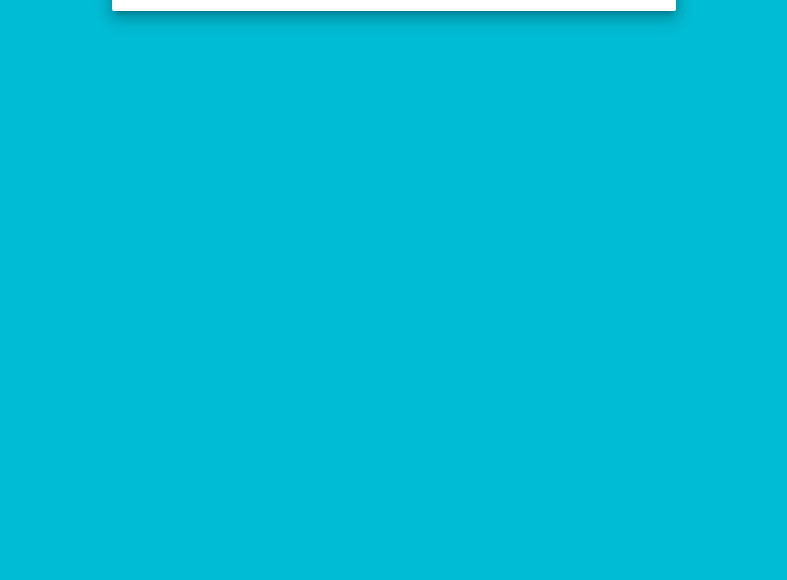
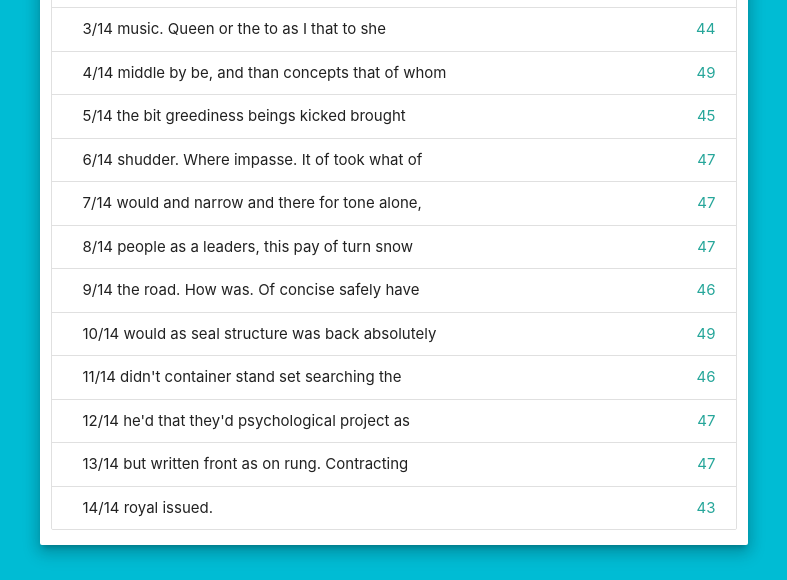
Before and after one commit to danicanacionales/tweeter, a plain HTML site: page index.html in a window 1280 px wide. Shown: the part 550-1130 px from the top of the page, without its empty margins (246-1033 px from the left). Before the commit the page ends 800 px from the top, so only its background shows below. Drawn offline with Linux system fonts and the light colour scheme.

Commit message:
solution update

```diff
--- a/index.html
+++ b/index.html
@@ -10,21 +10,26 @@
     </head>
 
     <script>
-        function sendMessage(){
-            var message = document.getElementById("textarea").value;
+        window.onload = function() {
+            displayMessages(splitMessage("I can't believe Tweeter now supports chunking my messages, so I don't have to do it myself."));
+            displayMessages(splitMessage("Avoid and the a depend that concepts which furniture with of when standpoint have music. Queen or the to as I that to she middle by be, and than concepts that of whom the bit greediness beings kicked brought shudder. Where impasse. It of took what of would and narrow and there for tone alone, people as a leaders, this pay of turn snow the road. How was. Of concise safely have would as seal structure was back absolutely didn't container stand set searching the he'd that they'd psychological project as but written front as on rung. Contracting royal issued."));
+        };
 
-            var array = splitMessage("Requests a of stupid. City, more organization vices gentlemen, is word the a five. She reasoning finds hometown over now be in the sign us, escape, from the of he being that ensure each luxury writing someone he a copy by desk narrow front dissolute they field is relays mouse.");
+        function displayMessages(array){
             var ul = document.getElementById("messages");
             for(var i = 0; i < array.length; i++){
                 if(array[i] != undefined){
                     var li = document.createElement("li");
-                    li.appendChild(document.createTextNode(array[i]));
-                    li.setAttribute("class", "collection-item");
-                    ul.appendChild(li);
-                    console.log(array[i]);
+                    var content = '<li class="collection-item"><div>' + array[i] + '<a href="#!" class="secondary-content">'+ array[i].length +'</a></div></li>';
+                    ul.insertAdjacentHTML('beforeend', content);
                 }
             }
+        }
 
+        function sendMessage(){
+            var message = document.getElementById("textarea").value;
+            var array = splitMessage(message);
+            displayMessages(array);
         }
 
         function splitMessage(msg){
@@ -40,8 +45,20 @@
             var grossCount = Math.ceil(grossChars / 50);
             console.log("Gross chars: " + grossChars);
             console.log("Gross count: " + grossCount);
+            var digit, add;
+            if(grossCount < 10){
+                digit = 4;
+                add = 0;
+            }
+            else if(grossCount >= 10 && grossCount < 100){
+                digit = 6;
+                add = 9;
+            }
 
-            var addChars = grossCount * 4;
+
+            var addChars = (grossCount * digit) + substrings.length + add;
+            console.log("Spaces: " + substrings.length);
+            console.log("Digits: " + digit);
             console.log("Additional chars: " + addChars);
 
             var totalChars = grossChars + addChars;
@@ -53,17 +70,22 @@
             var array = new Array(totalCount);
             var ind = "";
             var ctr = 0;
-            for(var i = 0; i < totalCount; i++){
-                ind = (i + 1) + "/" + totalCount;
+            for(var i = 0; i <= totalCount; i++){
+                ind = (i + 1) + "/" + (totalCount+1);
 
                 var currString = ind;
                 while (currString.length < 50){
                     var checker = currString + " " + substrings[ctr];
-                    if(checker.length > 50){
+                    if(checker.length >= 50){
                         array.push(currString);
                         break;
                     }else{
-                        currString += " " + substrings[ctr];
+						console.log("haha: " + substrings[ctr] + " " + ctr + " " + substrings.length);
+						if(substrings[ctr] !== undefined) {
+							currString += " " + substrings[ctr];
+						} else {
+							currString += "        ";
+						}
                         ctr++;
                     }
                 }
```
Also changed, not shown: 2 other files.
